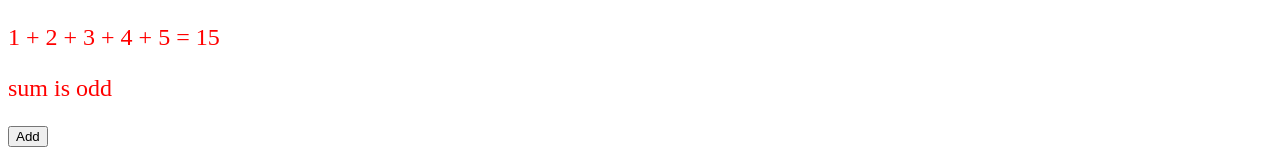
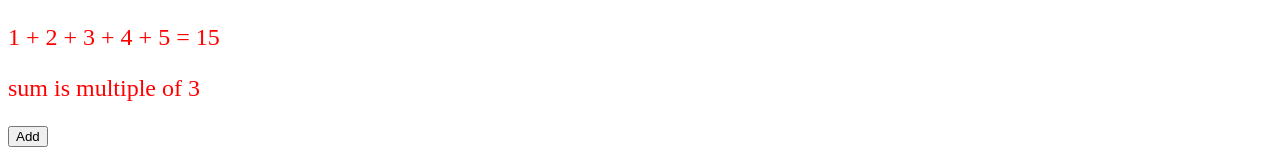
Before and after one commit to youyoumu/svelte-practice, a SvelteKit app: page / in a window 1280 px wide. Shown: the top 165 px of the page. Built offline with nearby package versions, Linux system fonts and the light colour scheme.

Commit message:
Else-if blocks

```diff
--- a/src/routes/+page.svelte
+++ b/src/routes/+page.svelte
@@ -59,6 +59,8 @@
 <p>{numbers.join(' + ')} = {sum}</p>
 {#if sum % 2 === 0}
 	<p>sum is even</p>
+{:else if sum % 3 === 0}
+	<p>sum is multiple of 3</p>
 {:else}
 	<p>sum is odd</p>
 {/if}
```
